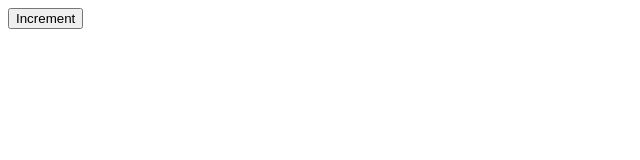
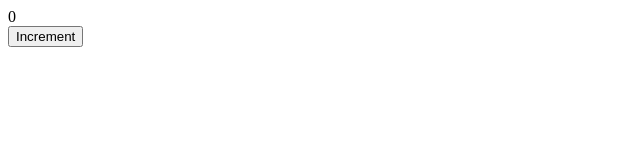
Before and after one commit to acciojob/increment-counter-coder123454321, a website: page main.html in a window 1280 px wide. Shown: the whole page, without its empty margins (0-640 px from the left). Drawn offline with Linux system fonts and the light colour scheme.

Commit message:
created a submission

```diff
--- a/main.html
+++ b/main.html
@@ -8,7 +8,7 @@
 
 <body>
 	<!-- the entire body must be written by student -->
-	<div id="counter"></div>
+	<div id="counter">0</div>
 	<button onclick="Incriment()" id="incrementBtn">Increment</button>
     <script type="text/javascript" src="./script.js">
 </script>
```
